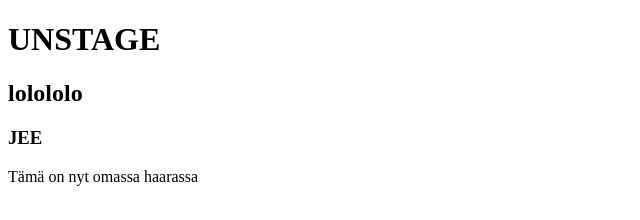
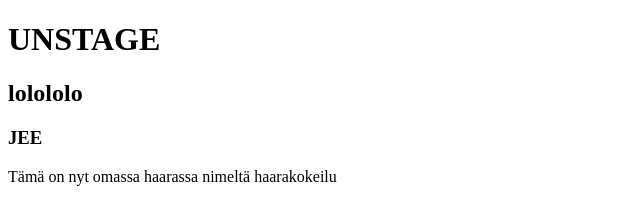
Before and after one commit to PasilanPrinssi/versionhallintakoodareille17.5, a plain HTML site: page index.html in a window 1280 px wide. Shown: the whole page, without its empty margins (0-640 px from the left). Drawn offline with Linux system fonts and the light colour scheme.

Commit message:
lisää juttua toisessa haarassa

```diff
--- a/index.html
+++ b/index.html
@@ -12,7 +12,8 @@
 
     <h3>JEE</h3>
 
-    <p>Tämä on nyt omassa haarassa</p>
+    <p>Tämä on nyt omassa haarassa nimeltä haarakokeilu</p>
+    <p></p>
   </head>
   <body></body>
 </html>
```
